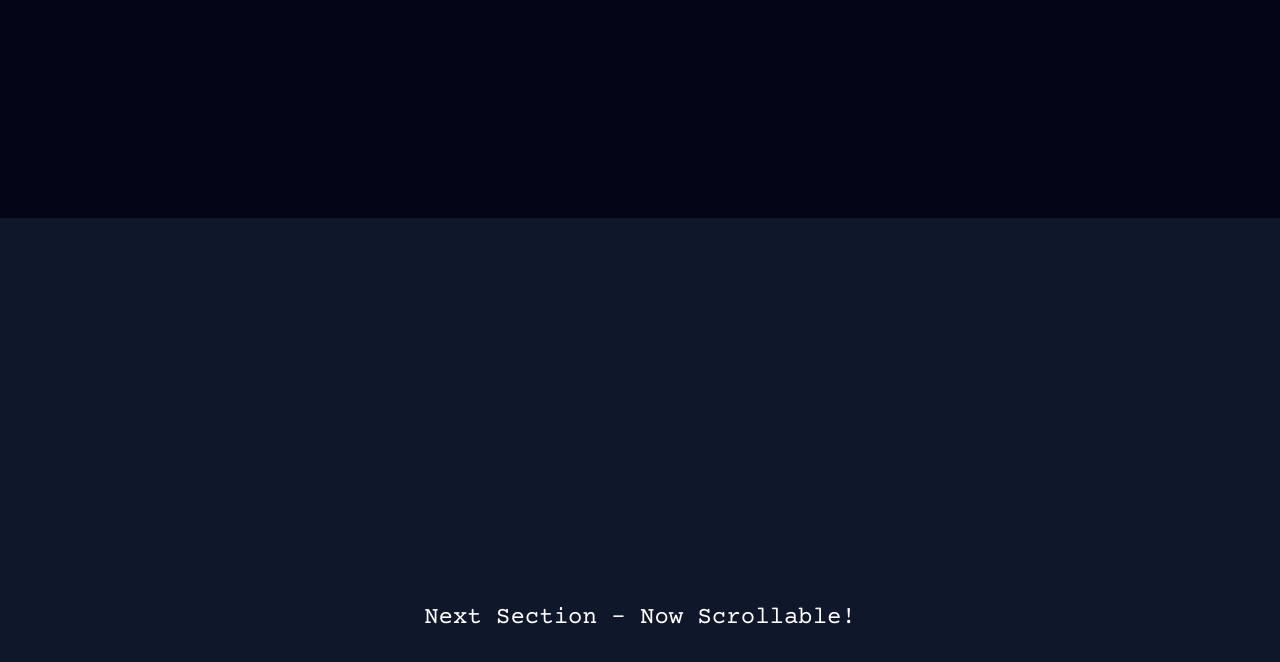
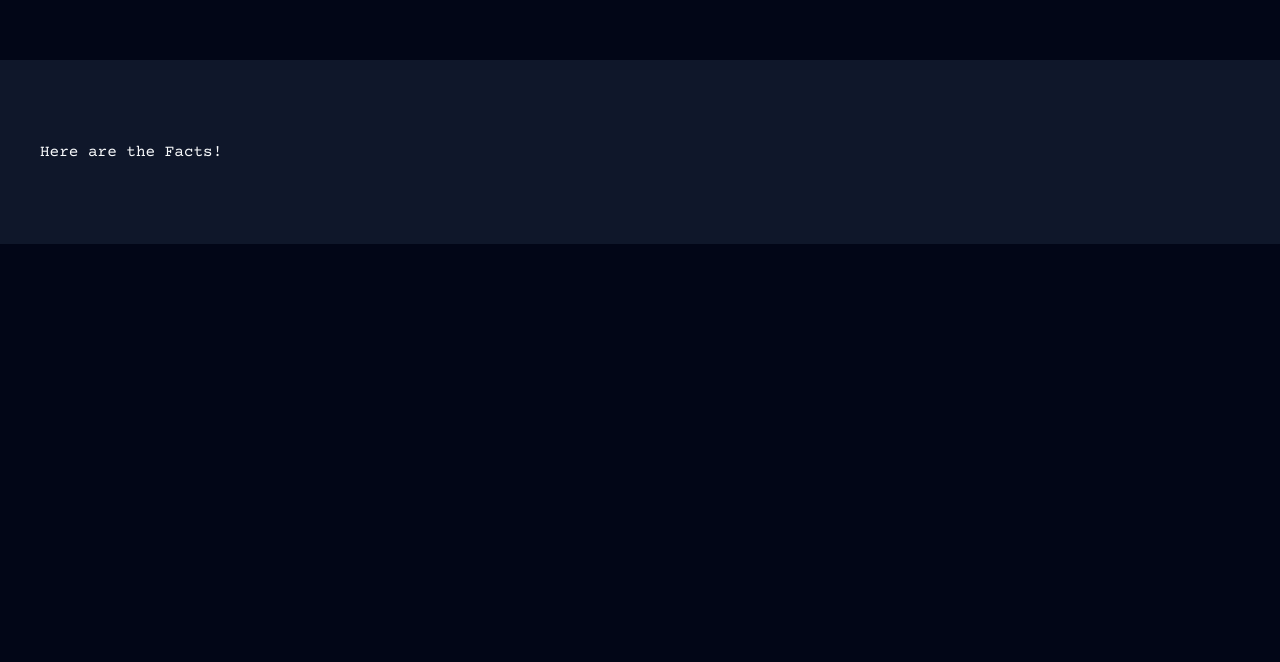
Before and after one commit to RamonsArchive/DigitalRevolution, a Next.js app: page / in a window 1280 px wide. Shown: the part 1382-2044 px from the top of the page. After the commit the page ends 1642 px from the top, so only its background shows below. Built offline with nearby package versions, Linux system fonts and the light colour scheme.

Commit message:
fixed the spacing issue

```diff
--- a/src/app/(pages)/page.tsx
+++ b/src/app/(pages)/page.tsx
@@ -2,13 +2,17 @@ import { HOME_TEXT_SECTIONS } from "@/constants";
 import HeroSection from "@/components/HeroSection";
 
 export default function Home() {
+  const { section2 } = HOME_TEXT_SECTIONS;
   return (
     <>
       <HeroSection section1={HOME_TEXT_SECTIONS.section1} />
       {/* Next Section - this will be scrollable after title reaches apex */}
 
-      <div className="flex items-center justify-center h-screen bg-neutral-900 w-full mt-[calc(100dvh-42px)]">
-        <h2 className="text-2xl text-white">Next Section - Now Scrollable!</h2>
+      <div className="flex gap-10 py-20 px-10 bg-neutral-900 w-full">
+        <h2 className="font-courier-prime font-boldtext-2xl text-slate-50">
+          Here are the Facts!
+        </h2>
+        <div className="flex gap-5"></div>
       </div>
     </>
   );
--- /dev/null
+++ b/src/components/CardComponent.tsx
@@ -0,0 +1,35 @@
+import React from "react";
+
+interface Props {
+  title: string;
+  description?: string;
+  sources?: string[];
+  containerClassName?: string;
+  titleClassName?: string;
+  descriptionClassName?: string;
+  sourcesClassName?: string;
+}
+
+const CardComponent = ({
+  title,
+  description,
+  sources,
+  containerClassName,
+  titleClassName,
+  descriptionClassName,
+  sourcesClassName,
+}: Props) => {
+  return (
+    <div className={`${containerClassName}`}>
+      <h1 className={`${titleClassName}`}>{title}</h1>
+      <p className={`${descriptionClassName}`}>{description}</p>
+      <ul className={`${sourcesClassName}`}>
+        {sources?.map((source) => (
+          <li key={source}>{source}</li>
+        ))}
+      </ul>
+    </div>
+  );
+};
+
+export default CardComponent;
--- a/src/components/HeroSection.tsx
+++ b/src/components/HeroSection.tsx
@@ -36,7 +36,7 @@ export default function HeroSection({
       start: "top top",
       end: "+=600vh", // Pin for 600vh of scroll for smoothness
       pin: true, // Pin the container
-      pinSpacing: false, // No extra space
+      pinSpacing: true, // No extra space
       scrub: 0.3, // Much slower, smoother animation
       animation: gsap
         .timeline()
```
